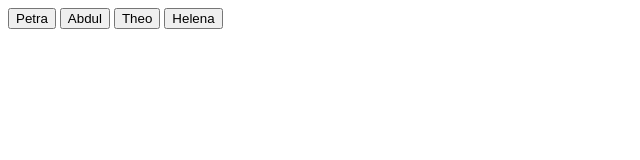
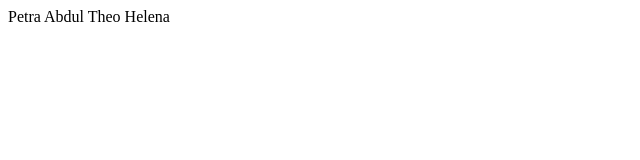
Before and after one commit to Fishynugget/github-les-7, a plain HTML site: page hoofdpagina.html in a window 1280 px wide. Shown: the whole page, without its empty margins (0-640 px from the left). Drawn offline with Linux system fonts and the light colour scheme.

Commit message:
custom buttons

```diff
--- a/hoofdpagina.html
+++ b/hoofdpagina.html
@@ -6,20 +6,22 @@
     <title>Document</title>
 </head>
 <body>
-    <button onclick="location.href='personen/Petra/index.html'">
+    <main>
+    <b1 onclick="location.href='personen/Petra/index.html'">
         Petra
-    </button>
+    </b1>
 
-    <button onclick="location.href='personen/Abdul/index.html'">
+    <b2 onclick="location.href='personen/Abdul/index.html'">
         Abdul
-    </button>
+    </b2>
 
-    <button onclick="location.href='personen/Theo/index.html'">
+    <b3 onclick="location.href='personen/Theo/index.html'">
         Theo
-    </button>
+    </b3>
 
-    <button onclick="location.href='personen/Helena/index.html'">
+    <b4 onclick="location.href='personen/Helena/index.html'">
         Helena
-    </button>
+    </b4>
+    </main>
 </body>
 </html>
```
Also changed, not shown: Hoofdopmaak.css (+15 -0 lines), personen/Helena/index.html (+8 -7 lines).
